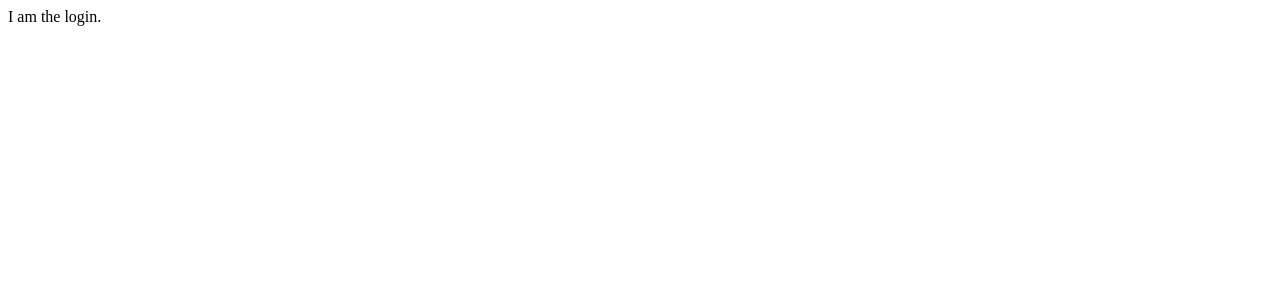
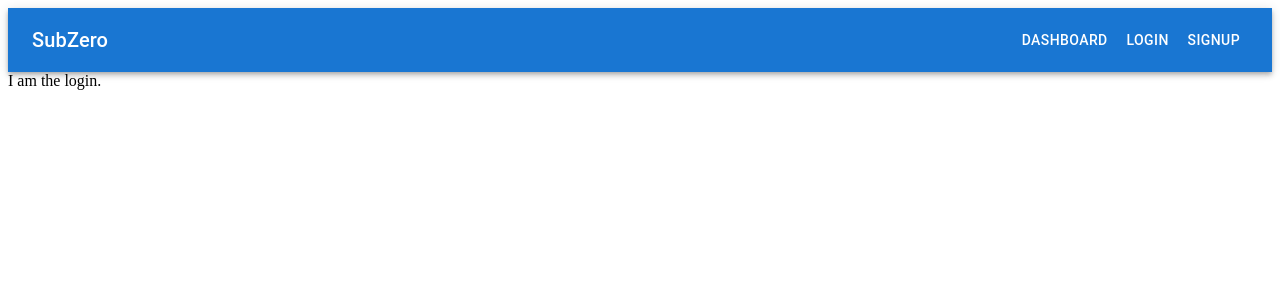
Before and after one commit to Sub-Zero-Subscriptions/SubZero, a React (Vite) app: page / in a window 1280 px wide. Shown: the top 300 px of the page. Built offline with nearby package versions, Linux system fonts and the light colour scheme.

Commit message:
felipe/navbar

```diff
--- a/src/client/App.jsx
+++ b/src/client/App.jsx
@@ -4,10 +4,12 @@ import { BrowserRouter as Router, Route, Routes } from 'react-router-dom';
 import Dashboard from './components/Dashboard';
 import Login from './components/Login';
 import Signup from './components/Signup';
+import NavBar from './components/NavBar';
 
 const App = () => {
   return (
     <Router>
+      <NavBar />
       <Routes>
         <Route path="/dashboard" element={<Dashboard />} />
         <Route path="/" element={<Login />} />
--- a/src/client/components/NavBar.jsx
+++ b/src/client/components/NavBar.jsx
@@ -0,0 +1,54 @@
+import React, { useState, useEffect } from 'react';
+import { AppBar, Toolbar, Typography, Button } from '@mui/material';
+import { Link } from 'react-router-dom';
+
+const NavBar = () => {
+    const [isLoggedIn, setIsLoggedIn] = useState(false);
+
+    useEffect(() => {
+        // Check if the user is logged in (check for an auth token)
+        setIsLoggedIn(!!localStorage.getItem('authToken'));
+        // If localStorage.getItem('authToken') returns a token (a truthy value), !! converts it to true.
+        // If it returns null (in case the token is not present, which is a falsy value), !! converts it to false.
+    }, []);
+
+    const handleLogout = async () => {
+        // Make a request to the backend to logout
+        // On successful logout remove the auth token and update state
+        localStorage.removeItem('authToken');
+        setIsLoggedIn(false);
+    };
+
+    return (
+        <AppBar position="static" sx={{ width: '100%', margin: 0 }}>
+            <Toolbar>
+                <Typography variant="h6" component={Link} to="/" sx={{ flexGrow: 1, textDecoration: 'none', color: 'inherit' }}>
+                    SubZero
+                </Typography>
+                <Button color="inherit" component={Link} to="/dashboard">Dashboard</Button>
+                {isLoggedIn ? (
+                    <Button color="inherit" onClick={handleLogout}>Logout</Button>
+                ) : (
+                    <>
+                        <Button color="inherit" component={Link} to="/login">Login</Button>
+                        <Button color="inherit" component={Link} to="/signup">Signup</Button>
+                    </>
+                )}
+            </Toolbar>
+        </AppBar>
+    );
+};
+
+export default NavBar;
+
+/*
+// Logout Endpoint if we're using session tokens
+app.post('/user/logout', (req, res) => {
+  // Assuming we're using some 'tokenName' that's sent in an HTTP-only cookie
+  res.clearCookie('tokenName');
+
+  // More backend logic to invalidate the token if stored in a database/session store
+
+  res.status(200).send({ message: 'Logged out successfully' });
+});
+*/
```
